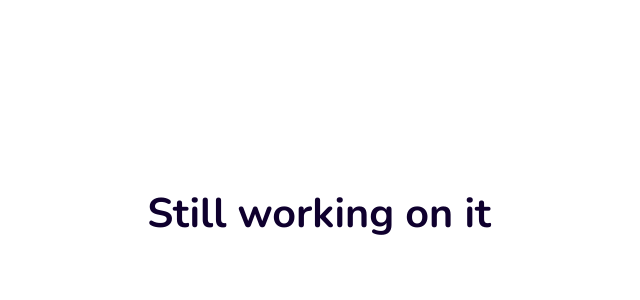
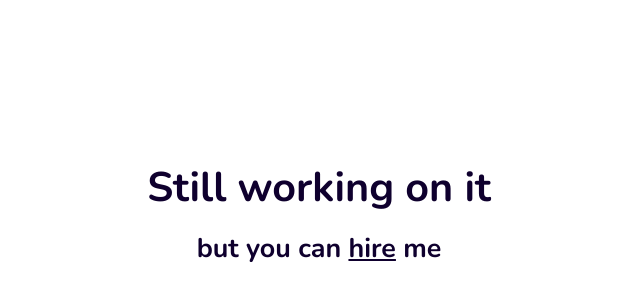
Before and after one commit to domnantas/domnantas.lt, an Astro site: page / in a window 1280 px wide. Shown: the part 186-486 px from the top of the page, without its empty margins (321-961 px from the left). Built offline with nearby package versions, Linux system fonts and the light colour scheme; Astro itself is replaced by a stand-in of ours.

Commit message:
Add subtitle on index page

```diff
--- a/src/pages/index.astro
+++ b/src/pages/index.astro
@@ -4,7 +4,10 @@ import Layout from "@/layouts/Layout.astro";
 
 <Layout title="domnantas" description="Site under construction">
 	<main>
-		<h1>Still working on it</h1>
+		<div>
+			<h1>Still working on it</h1>
+			<h3 class="subtitle">but you can <a href="/resume">hire</a> me</h3>
+		</div>
 	</main>
 </Layout>
 
@@ -21,6 +24,11 @@ import Layout from "@/layouts/Layout.astro";
 	main {
 		display: grid;
 		place-items: center;
+		text-align: center;
 		height: 100%;
 	}
+
+	.subtitle {
+		margin-top: var(--space-s);
+	}
 </style>
```
